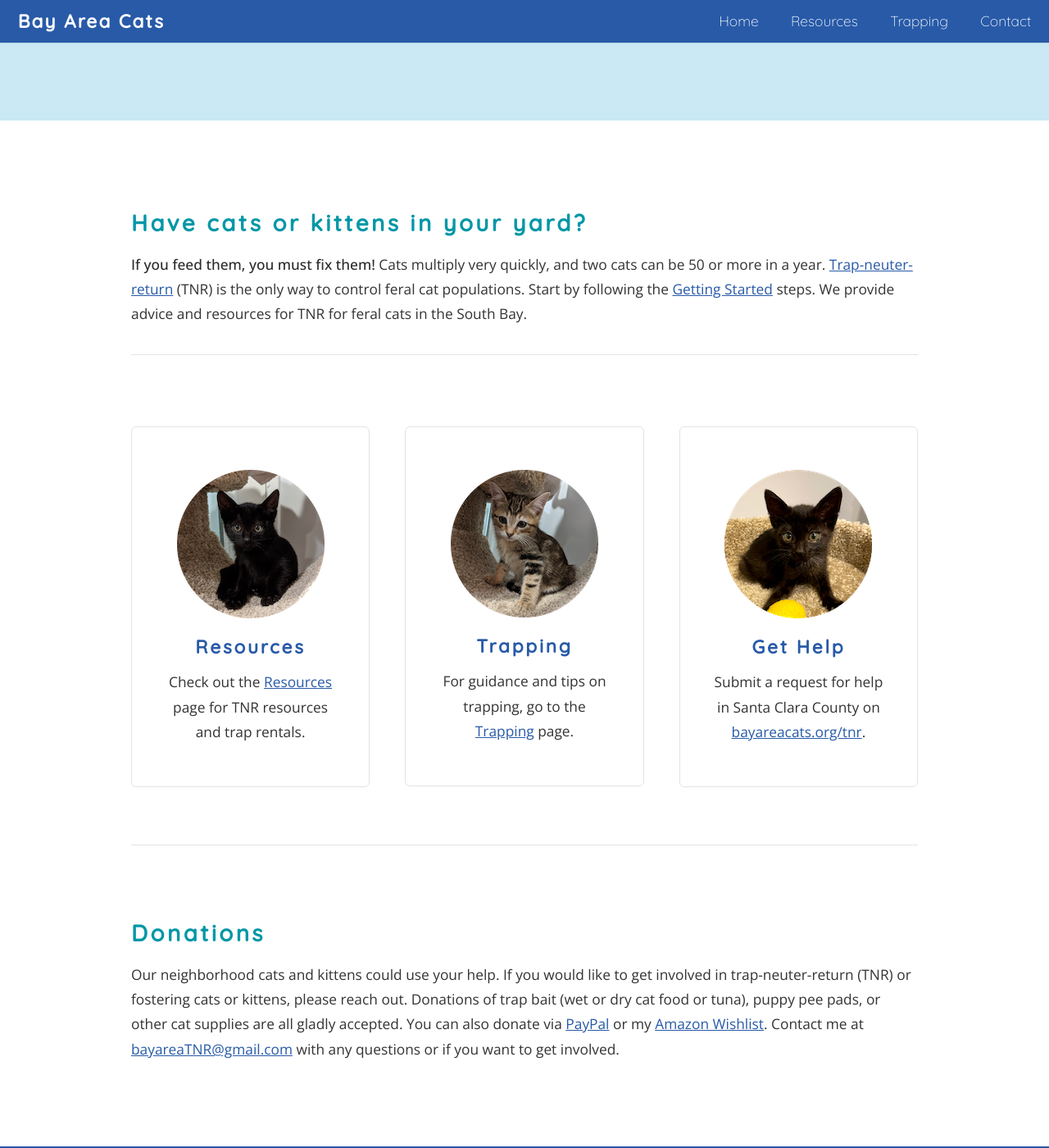
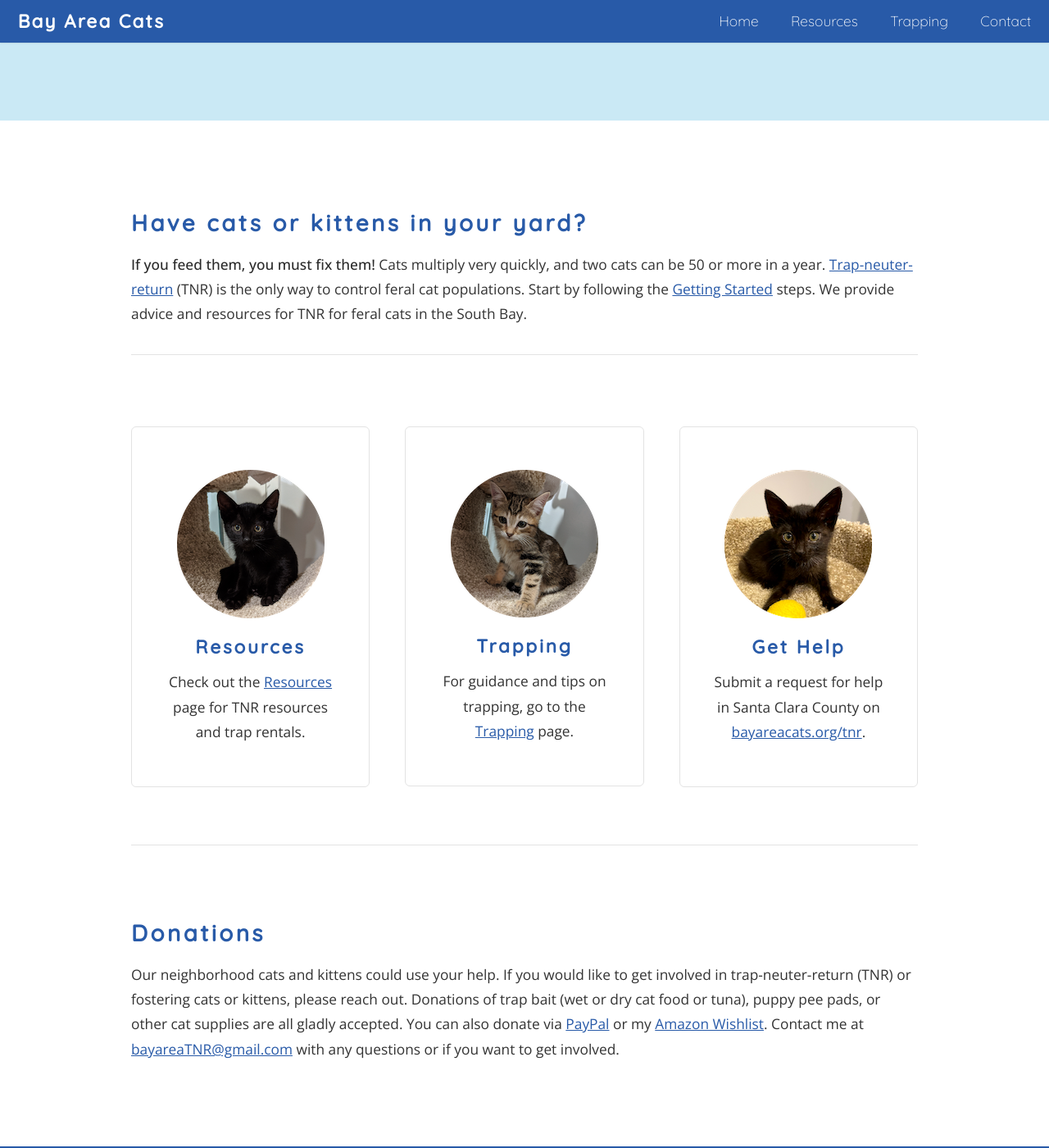
Before and after one commit to sunmeetsingh/bayareacats.github.io, a Jekyll site: the page built from index.html, in a window 1280 px wide and 1400 px high, scrolled down 508 px. Shown: the whole window at 82% size. Built offline with Jekyll 4.4.1, drawn with Linux system fonts in a browser that asks for light colours.

Commit message:
Change teal to blue

```diff
--- a/css/style.css
+++ b/css/style.css
@@ -70,7 +70,7 @@
 	h3 {
 		font-size: 1.6em;
 		font-family: Quicksand;
-		color: #0097a7;
+		color: #285AA8;
 		font-weight: bold;
 		line-height: 1.5em;
 	}
```
